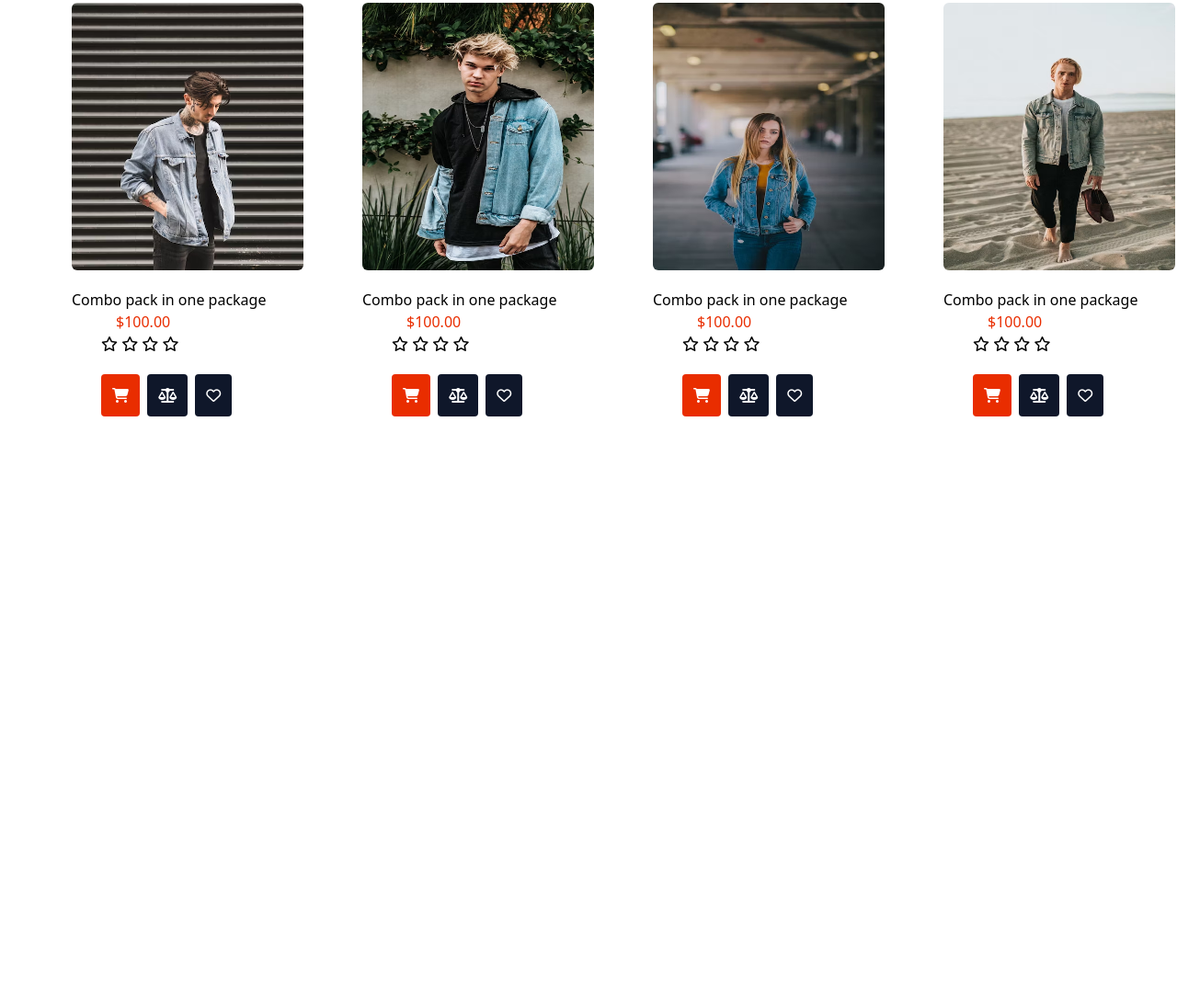
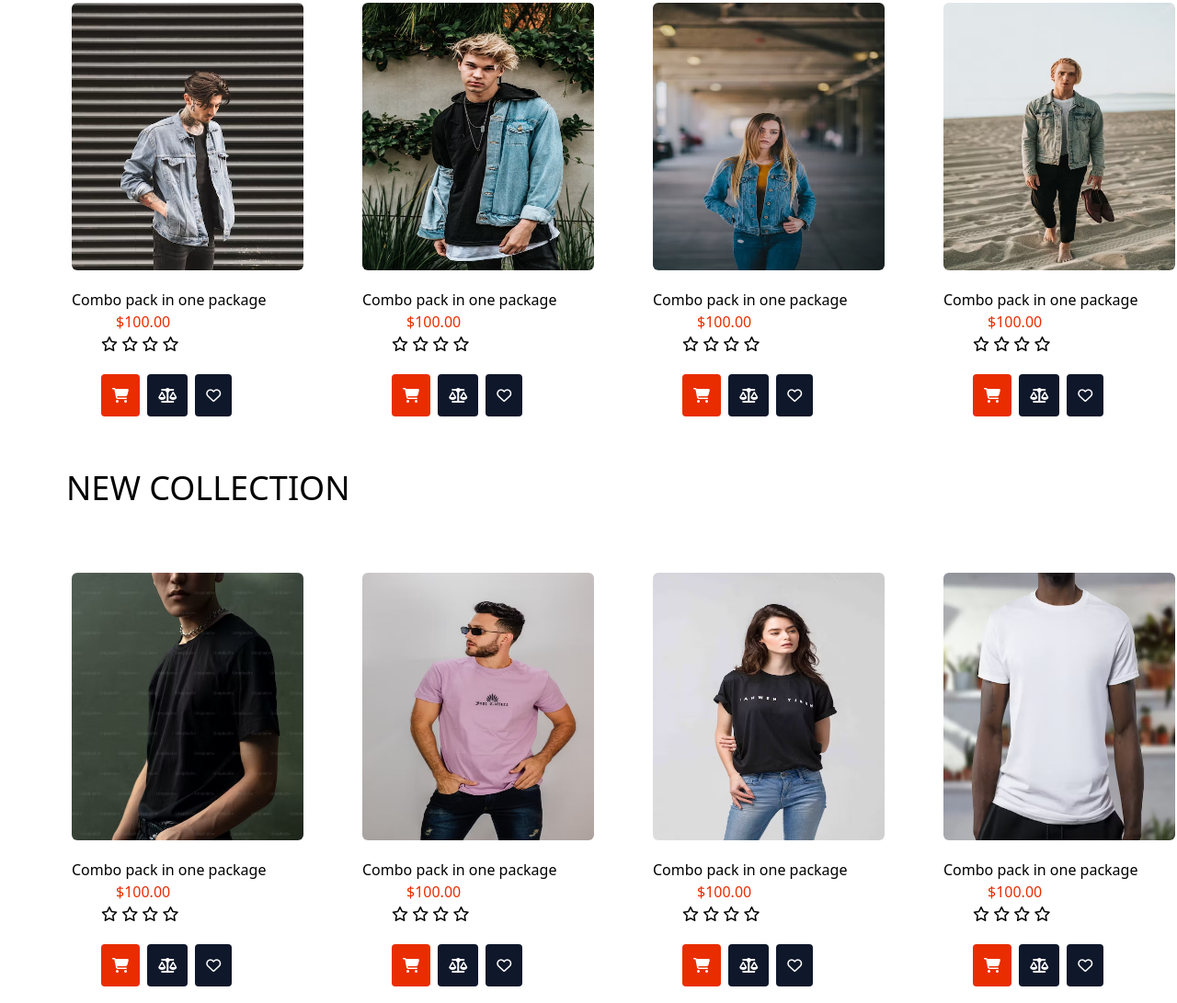
Before and after one commit to mjobayer183/E-Commerce, a website: page src/index.html in a window 1280 px wide. Shown: the part 1955-3046 px from the top of the page at 92% size. Before the commit the page ends 2426 px from the top, so only its background shows below. Drawn offline with Linux system fonts and the light colour scheme.

Commit message:
added fifth section

```diff
--- a/src/index.html
+++ b/src/index.html
@@ -344,7 +344,7 @@
       </div>
       <!-- fourth main section -->
      <section class="ml-4">
-    <div class="ml-4"><h1 class="p-10 text-4xl">Best Sells</h1></div>
+    <div class="ml-4"><h1 class="p-10 text-4xl">NEW DEMIM COLLECTION</h1></div>
 
       <div class="h-[500px] w-full bg-white rounded ml-[30px] flex ">
         <div class="flex justify-evenly">
@@ -496,6 +496,158 @@
       </div>
      </section>
      <!-- five section -->
+     <section class="ml-4">
+      <div class="ml-4"><h1 class="p-10 text-4xl">NEW COLLECTION</h1></div>
+
+        <div class="h-[500px] w-full bg-white rounded ml-[30px] flex ">
+          <div class="flex justify-evenly">
+            <div class="p-8">
+              <div>
+                <img
+                  class="h-[291px] w-[291px] rounded-md"
+                  src="/img/sec 4 8.avif"
+                  alt=""
+                />
+              </div>
+              <div class="my-5">
+                <p>Combo pack in one package</p>
+                <p class="ml-12  text-secondary font-medium">$100.00</p>
+                <div class="ml-8">
+                  <i class="fa-regular fa-star"></i>
+                  <i class="fa-regular fa-star"></i>
+                  <i class="fa-regular fa-star"></i>
+                  <i class="fa-regular fa-star"></i>
+                </div>
+                <div class="space-x-1 p-3 mt-5 ml-5">
+                  <a
+                    href="#"
+                    class="bg-secondary text-white p-3 rounded hover:bg-slate-900"
+                    ><i class="fa-solid fa-cart-shopping"></i
+                  ></a>
+                  <a
+                    href="#"
+                    class="bg-slate-900 text-white p-3 rounded hover:bg-secondary"
+                    ><i class="fa-solid fa-scale-balanced"></i
+                  ></a>
+                  <a
+                    href="#"
+                    class="bg-slate-900 text-white p-3 rounded hover:bg-secondary"
+                    ><i class="fa-regular fa-heart"></i
+                  ></a>
+                </div>
+              </div>
+            </div>
+            <div class="p-8">
+              <div>
+                <img
+                  class="h-[291px] w-[291px] rounded-md"
+                  src="/img/sec 4 7.avif"
+                  alt=""
+                />
+              </div>
+              <div class="my-5">
+                <p>Combo pack in one package</p>
+                <p class="ml-12  text-secondary font-medium">$100.00</p>
+                <div class="ml-8">
+                  <i class="fa-regular fa-star"></i>
+                  <i class="fa-regular fa-star"></i>
+                  <i class="fa-regular fa-star"></i>
+                  <i class="fa-regular fa-star"></i>
+                </div>
+                <div class="space-x-1 p-3 mt-5 ml-5">
+                  <a
+                    href="#"
+                    class="bg-secondary text-white p-3 rounded hover:bg-slate-900"
+                    ><i class="fa-solid fa-cart-shopping"></i
+                  ></a>
+                  <a
+                    href="#"
+                    class="bg-slate-900 text-white p-3 rounded hover:bg-secondary"
+                    ><i class="fa-solid fa-scale-balanced"></i
+                  ></a>
+                  <a
+                    href="#"
+                    class="bg-slate-900 text-white p-3 rounded hover:bg-secondary"
+                    ><i class="fa-regular fa-heart"></i
+                  ></a>
+                </div>
+              </div>
+            </div>
+            <div class="p-8">
+              <div>
+                <img
+                  class="h-[291px] w-[291px] rounded-md"
+                  src="/img/sec 4 6.avif"
+                  alt=""
+                />
+              </div>
+              <div class="my-5">
+                <p>Combo pack in one package</p>
+                <p class="ml-12  text-secondary font-medium">$100.00</p>
+                <div class="ml-8">
+                  <i class="fa-regular fa-star"></i>
+                  <i class="fa-regular fa-star"></i>
+                  <i class="fa-regular fa-star"></i>
+                  <i class="fa-regular fa-star"></i>
+                </div>
+                <div class="space-x-1 p-3 mt-5 ml-5">
+                  <a
+                    href="#"
+                    class="bg-secondary text-white p-3 rounded hover:bg-slate-900"
+                    ><i class="fa-solid fa-cart-shopping"></i
+                  ></a>
+                  <a
+                    href="#"
+                    class="bg-slate-900 text-white p-3 rounded hover:bg-secondary"
+                    ><i class="fa-solid fa-scale-balanced"></i
+                  ></a>
+                  <a
+                    href="#"
+                    class="bg-slate-900 text-white p-3 rounded hover:bg-secondary"
+                    ><i class="fa-regular fa-heart"></i
+                  ></a>
+                </div>
+              </div>
+            </div>
+            <div class="p-8">
+              <div>
+                <img
+                  class="h-[291px] w-[291px] rounded-md"
+                  src="/img/sec 4 5 .avif"
+                  alt=""
+                />
+              </div>
+              <div class="my-5">
+                <p>Combo pack in one package</p>
+                <p class="ml-12 text-secondary font-medium">$100.00</p>
+                <div class="ml-8">
+                  <i class="fa-regular fa-star"></i>
+                  <i class="fa-regular fa-star"></i>
+                  <i class="fa-regular fa-star"></i>
+                  <i class="fa-regular fa-star"></i>
+                </div>
+                <div class="space-x-1 p-3 mt-5 ml-5">
+                  <a
+                    href="#"
+                    class="bg-secondary text-white p-3 rounded hover:bg-slate-900"
+                    ><i class="fa-solid fa-cart-shopping"></i
+                  ></a>
+                  <a
+                    href="#"
+                    class="bg-slate-900 text-white p-3 rounded hover:bg-secondary"
+                    ><i class="fa-solid fa-scale-balanced"></i
+                  ></a>
+                  <a
+                    href="#"
+                    class="bg-slate-900 text-white p-3 rounded hover:bg-secondary"
+                    ><i class="fa-regular fa-heart"></i
+                  ></a>
+                </div>
+              </div>
+            </div>
+          </div>
+        </div>
+       </section>
     </main>
   </body>
 </html>
```
